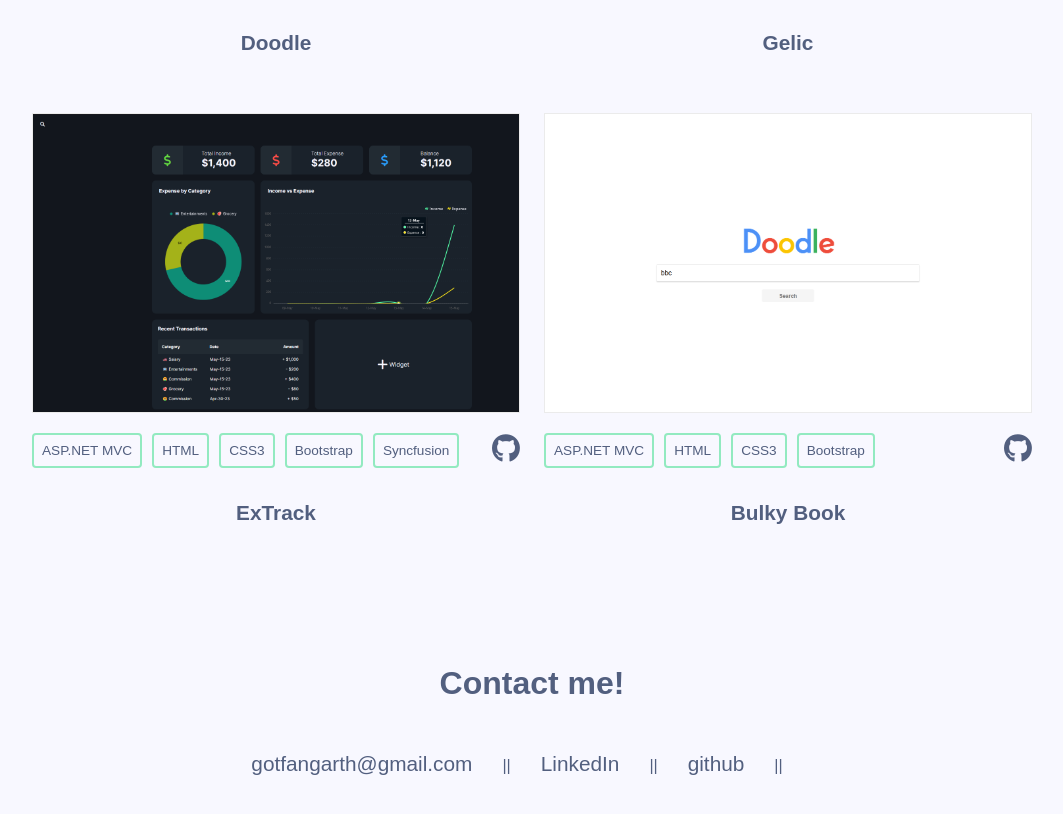
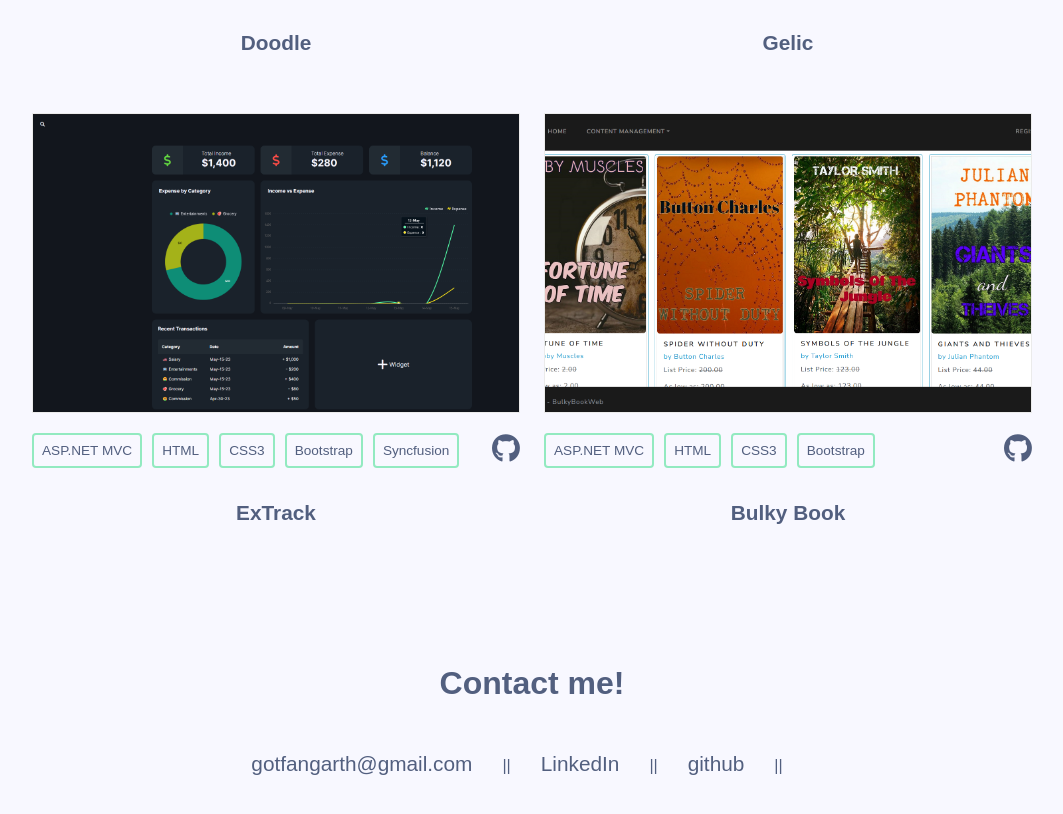
Before and after one commit to garthzx/portfolio, a React (Create React App) app: page / in a window 1280 px wide. Shown: the part 1514-2328 px from the top of the page, without its empty margins (108-1171 px from the left). Built offline with nearby package versions, Linux system fonts and the light colour scheme; the HTML template or start-up script is replaced by a standard one; a web font is replaced by a local one.

Commit message:
edit bulkybook img

```diff
--- a/src/data/project.js
+++ b/src/data/project.js
@@ -27,7 +27,7 @@ export const projectData = [
     title: "Bulky Book",
     description:
       "A simple E-Commerce website built using ASP.NET Core MVC (.NET 6). This was developed by following my online course on Udemy.",
-    imgSrc: require("../assets/projects/doodle.png"),
+    imgSrc: require("../assets/projects/bulkybook.png"),
     techUsed: ["ASP.NET MVC", "HTML", "CSS3", "Bootstrap"],
     githubHref: "https://github.com/garthzx/bulkybook",
   },
```
